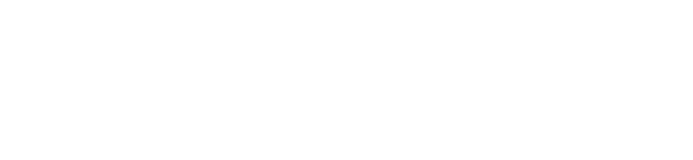
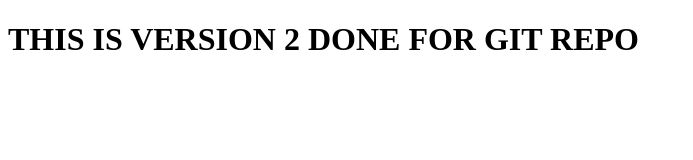
Before and after one commit to zainabk442/myrepo0, a plain HTML site: page index.html in a window 1280 px wide. Shown: the whole page, without its empty margins (0-693 px from the left). Drawn offline with Linux system fonts and the light colour scheme.

Commit message:
this is v2 of index.html file

```diff
--- a/index.html
+++ b/index.html
@@ -6,6 +6,6 @@
     <title>Document</title>
 </head>
 <body>
-
+    <h1>THIS IS VERSION 2 DONE FOR GIT REPO</h1>
 </body>
 </html>
```
